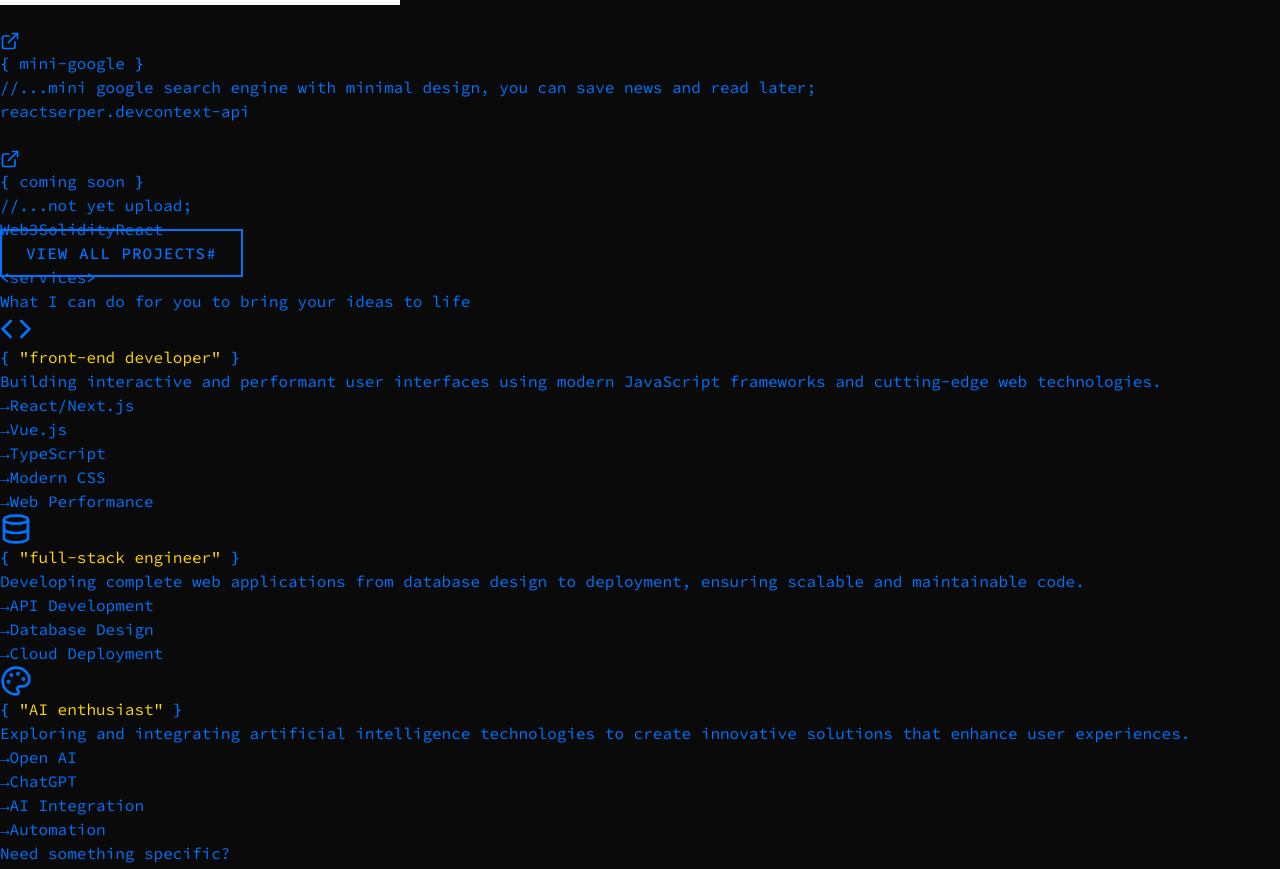
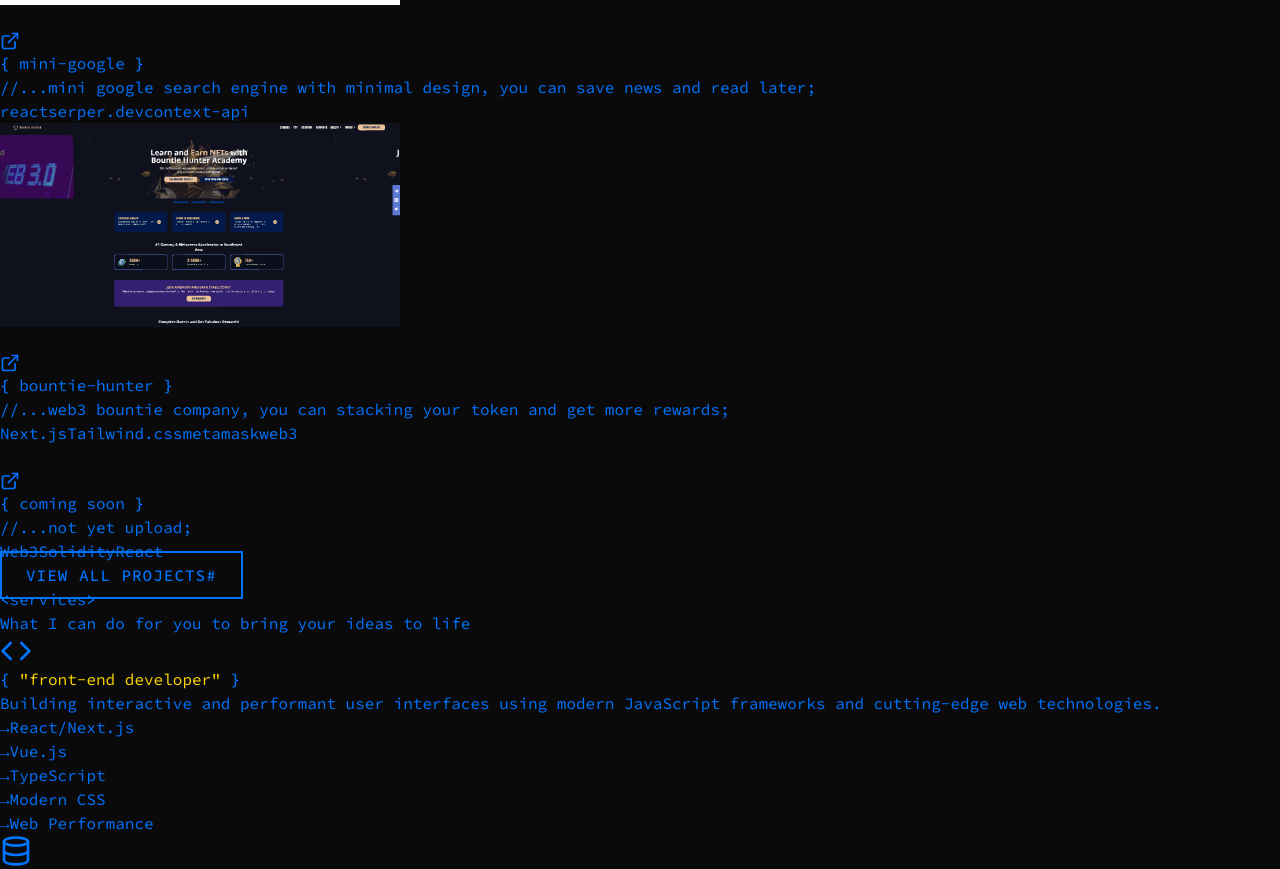
Before and after one commit to edwinsatya/new-itsme, a Next.js app: page / in a window 1280 px wide. Shown: the part 3840-4709 px from the top of the page. Built offline with nearby package versions, Linux system fonts and the light colour scheme; no server answers; some icons are missing.

Commit message:
fix: adjustment project, add bountiehunter.io

```diff
--- a/src/constants/projects.ts
+++ b/src/constants/projects.ts
@@ -77,6 +77,16 @@
     },
     {
       id: 9,
+      title: "bountie-hunter",
+      description:
+        "//...web3 bountie company, you can stacking your token and get more rewards;",
+      tech: ["Next.js", "Tailwind.css", "metamask", "web3"],
+      image: "/ssproject9.svg",
+      github: "",
+      live: "https://bountiehunter.io/",
+    },
+    {
+      id: 10,
       title: "coming soon",
       description:
         "//...not yet upload;",
```
Also changed, not shown: public/ssproject9.svg (added), 1 other file (tests, documents, lock files or other folders).
